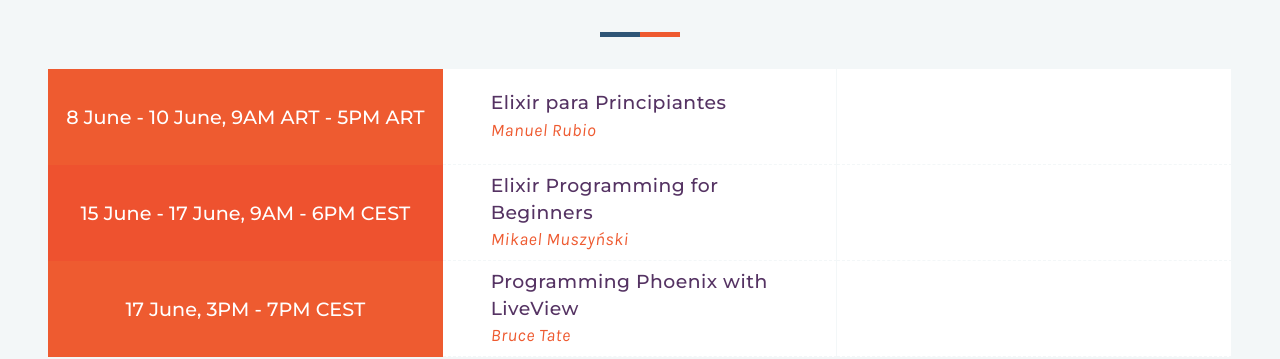
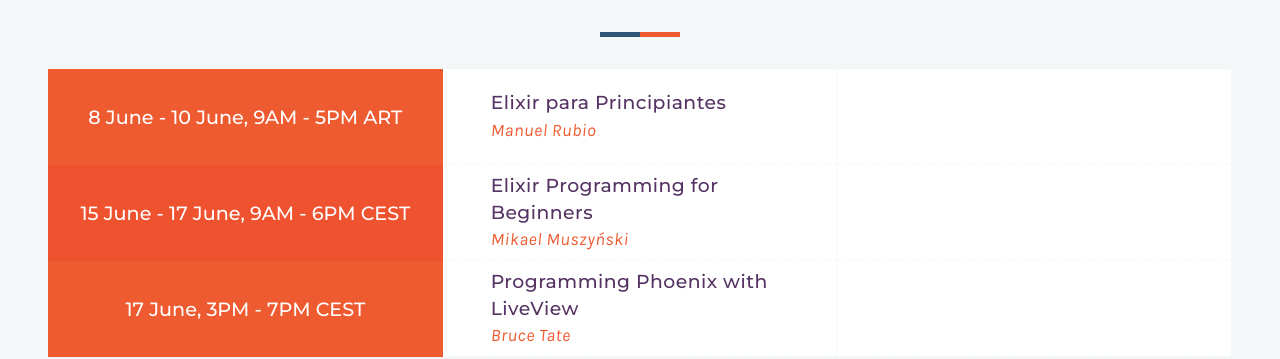
Before and after one commit to esl/virtual-elixirconf-eu-jekyll, a Jekyll site: the page built from index.html, in a window 1280 px wide and 900 px high, scrolled down 5620 px. Shown: the part 155-514 px from the top of the window. Built offline with Jekyll 4.4.1, drawn with Linux system fonts in a browser that asks for light colours; some web fonts are replaced.

Commit message:
Update from Forestry.io Monika Coles updated _data/training.yml

```diff
--- a/_data/training.yml
+++ b/_data/training.yml
@@ -1,5 +1,5 @@
 ---
-- from: 8 June - 10 June, 9AM ART
+- from: 8 June - 10 June, 9AM
   to: 5PM ART
   type: ''
   training_1: Elixir para Principiantes
```
